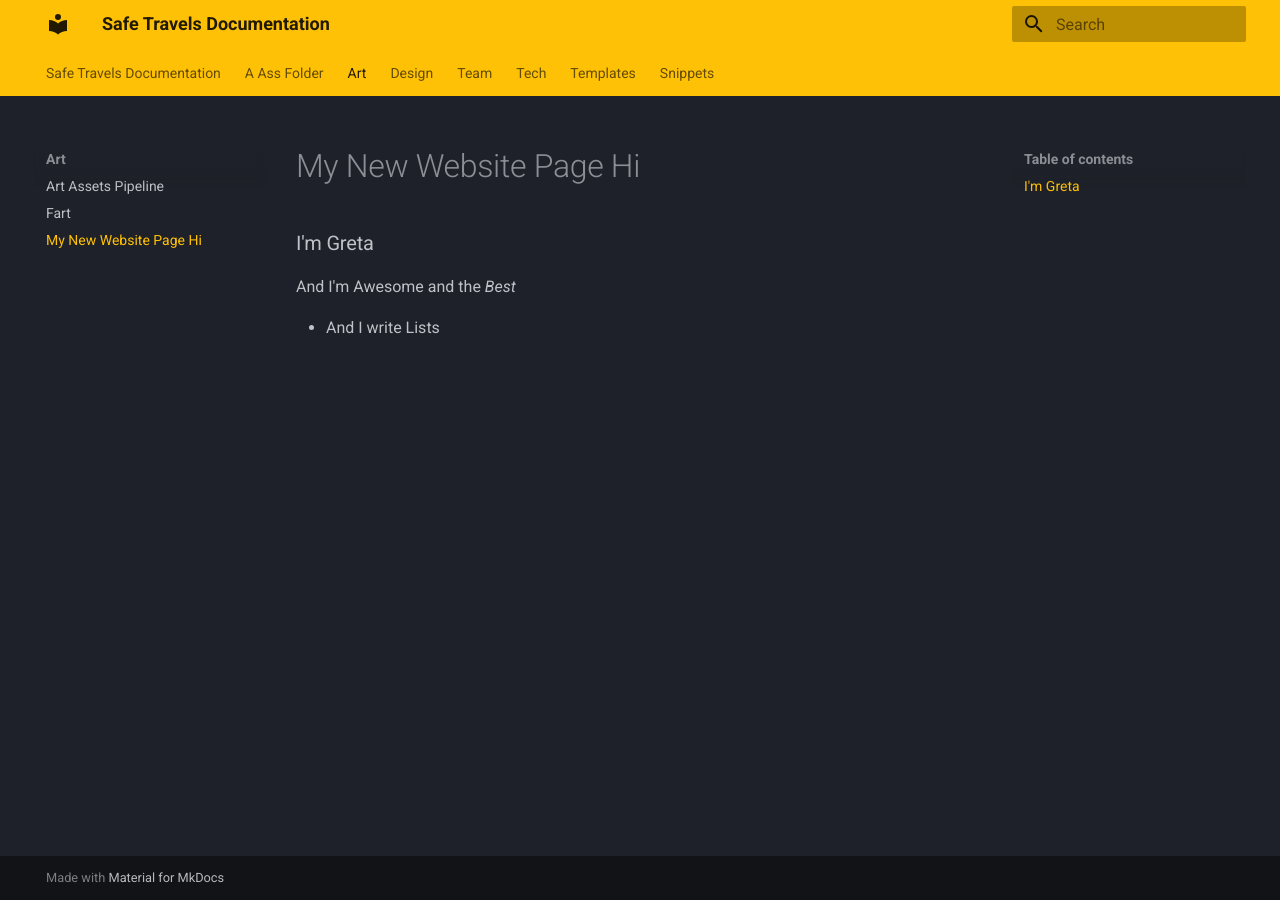
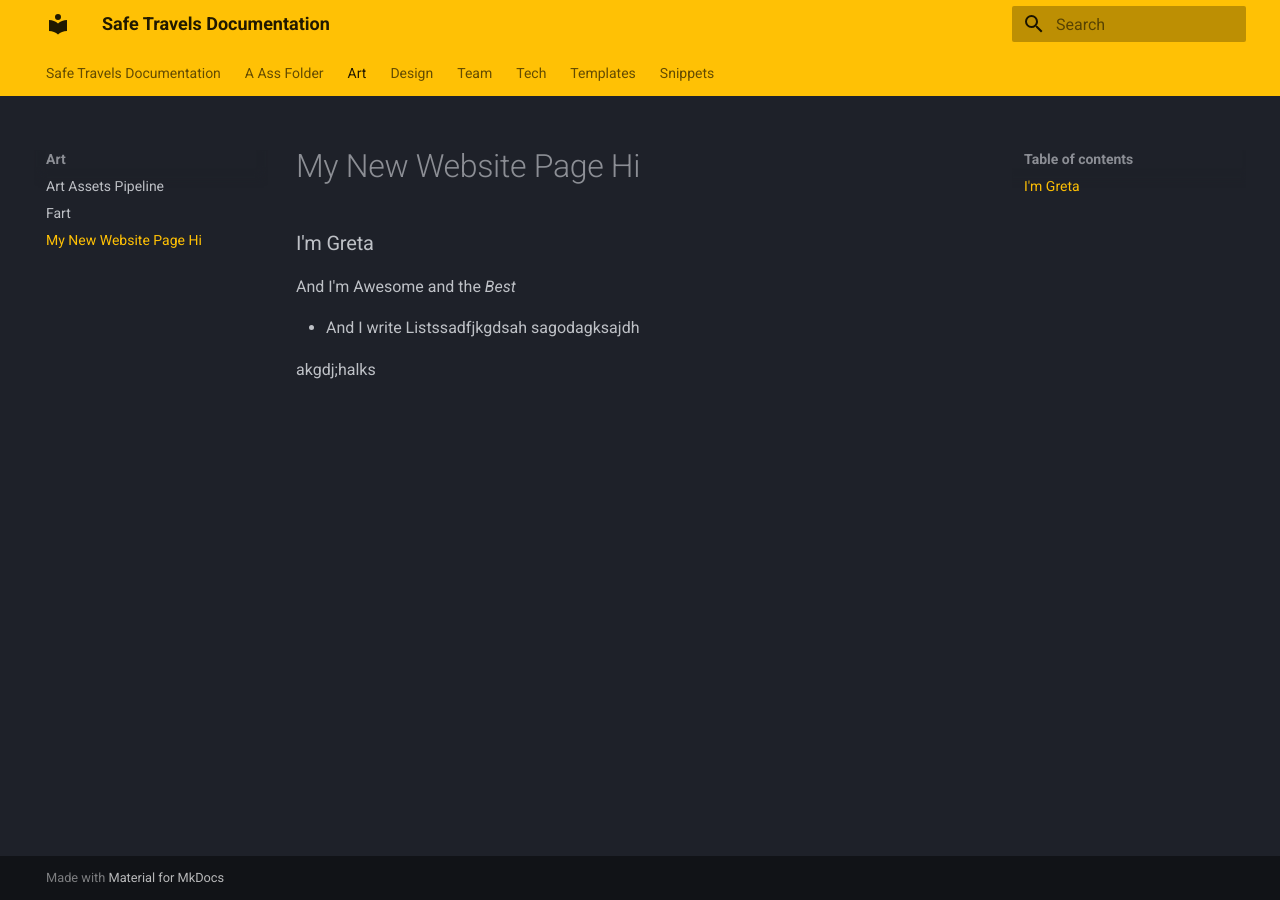
Before and after one commit to l4valamp/safetravels-docs, an MkDocs documentation site: the page built from docs/Art/My New Website Page Hi.md, in a window 1280 px wide. Built offline with MkDocs 1.6.1 and Material for MkDocs 9.7.7, drawn with Linux system fonts in a browser that asks for light colours.

Commit message:
Greta | ksajhflksajd

```diff
--- a/docs/Art/My New Website Page Hi.md
+++ b/docs/Art/My New Website Page Hi.md
@@ -3,4 +3,8 @@
 
 And I'm Awesome and the *Best*
 
-* And I write Lists
+* And I write Listssadfjkgdsah
+sagodagksajdh
+
+
+akgdj;halks
```
